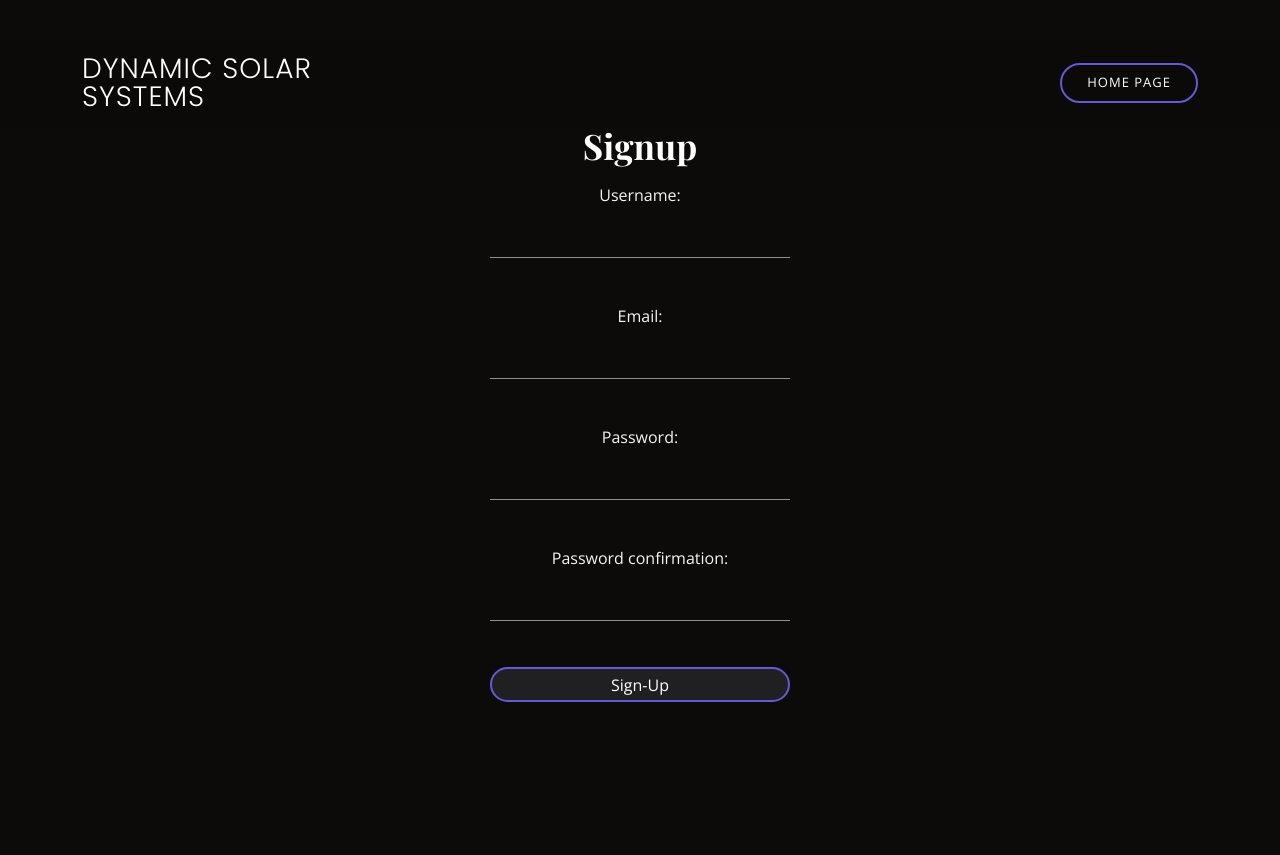
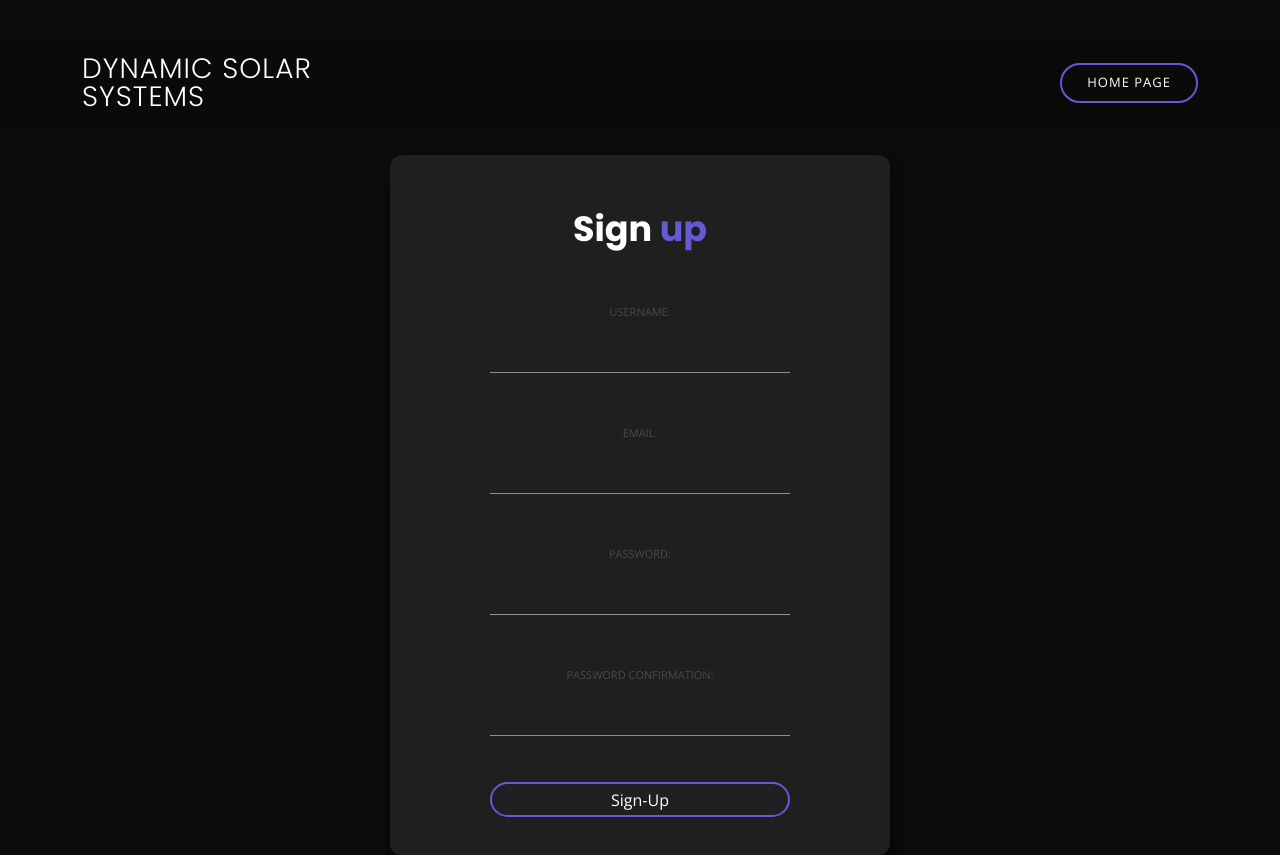
Before and after one commit to MrShanester/dynamic-solar-system-vue-app, a Vue app: page /Signup in a window 1280 px wide. Before the commit the page ends 800 px from the top, so only its background shows below. Built offline with nearby package versions, Linux system fonts and the light colour scheme; a web font is replaced by a local one.

Commit message:
Spruces up login and signup

```diff
--- a/public/assets/css/style.css
+++ b/public/assets/css/style.css
@@ -1644,26 +1644,7 @@ h1 {
   height: 500px;
 }
 
-.form-container {
-  display: flex;
-  justify-content: center;
-  align-items: center;
-
-  width: 500px;
-  height: 500px;
-
-  margin-top: 5px;
-  padding-top: 20px;
-
-  border-radius: 12px;
-
-  display: flex;
-  justify-content: center;
-  flex-direction: column;
-
-  background: #1f1f1f;
-  box-shadow: 5px 5px 10px rgba(0, 0, 0, 0.199);
-}
+
 
 .subtitle {
   font-size: 11px;
--- a/src/views/Login.vue
+++ b/src/views/Login.vue
@@ -29,13 +29,14 @@
             <br />
             <br />
 
-            <button class="submit-btn" v-on:click="submit()">Log In</button>
+            <input class="classy" type="submit" value="Log In" />
             <br />
 
             <br />
-
-            <button class="submit-btn" v-on:click="signUp()">Sign-Up</button>
           </form>
+          <router-link v-bind:to="`/Signup`">
+            <input class="classy" type="submit" value="Sign Up" />
+          </router-link>
         </div>
       </div>
     </div>
@@ -58,9 +59,7 @@ h1 {
 }
 .classy {
   border: 2px solid #645ad4;
-  border-radius: 75px;
-  width: 80px;
-  height: 80px;
+  border-radius: 50px;
   background: #201f21;
   color: #fff;
   font-family: "Open Sans", sans-serif;
@@ -77,6 +76,27 @@ html {
   margin: 0;
   padding: 0;
   box-sizing: border-box;
+}
+
+.form-container {
+  display: flex;
+  justify-content: center;
+  align-items: center;
+
+  width: 500px;
+  height: 500px;
+
+  margin-top: 5px;
+  padding-top: 20px;
+
+  border-radius: 12px;
+
+  display: flex;
+  justify-content: center;
+  flex-direction: column;
+
+  background: #1f1f1f;
+  box-shadow: 5px 5px 10px rgba(0, 0, 0, 0.199);
 }
 </style>
 
--- a/src/views/Signup.vue
+++ b/src/views/Signup.vue
@@ -1,30 +1,38 @@
 <template>
   <div class="signup">
+    <div class="flex-container">
+      <div class="content-container">
+        <div class="form-container">
+          <div class="form-container">
             <form v-on:submit.prevent="submit()">
-      <h1>Signup</h1>
+              <h1>
+                Sign
+                <span class="cool">up</span>
+              </h1>
+              <br />
               <ul>
                 <li v-for="error in errors" v-bind:key="error">{{ error }}</li>
               </ul>
               <div>
-        <label>Username:</label>
+                <span class="subtitle">USERNAME:</span>
                 <p></p>
                 <input type="text" v-model="newUserParams.username" />
               </div>
               <p></p>
               <div>
-        <label>Email:</label>
+                <span class="subtitle">EMAIL:</span>
                 <p></p>
                 <input type="email" v-model="newUserParams.email" />
               </div>
               <p></p>
               <div>
-        <label>Password:</label>
+                <span class="subtitle">PASSWORD:</span>
                 <p></p>
                 <input type="password" v-model="newUserParams.password" />
               </div>
               <p></p>
               <div>
-        <label>Password confirmation:</label>
+                <span class="subtitle">PASSWORD CONFIRMATION:</span>
                 <p></p>
                 <input type="password" v-model="newUserParams.password_confirmation" />
                 <p></p>
@@ -32,11 +40,23 @@
               <input class="classy" type="submit" value="Sign-Up" />
             </form>
           </div>
+        </div>
+      </div>
+    </div>
+  </div>
 </template>
 
 <style scoped>
+h1 {
+  font-family: "Poppins", sans-serif;
+}
+
+.cool {
+  color: #645ad4;
+}
+
 .signup {
-  margin-top: 125px;
+  margin-top: 150px;
   text-align: center;
   color: whitesmoke;
 }
@@ -50,6 +70,27 @@
 .classy:hover {
   background: #645ad4;
   color: #fff;
+}
+
+.form-container {
+  display: flex;
+  justify-content: center;
+  align-items: center;
+
+  width: 500px;
+  height: 700px;
+
+  margin-top: 5px;
+  padding-top: 20px;
+
+  border-radius: 12px;
+
+  display: flex;
+  justify-content: center;
+  flex-direction: column;
+
+  background: #1f1f1f;
+  box-shadow: 5px 5px 10px rgba(0, 0, 0, 0.199);
 }
 </style>
 
```
Lines whose indentation alone changed are shown as unchanged.
